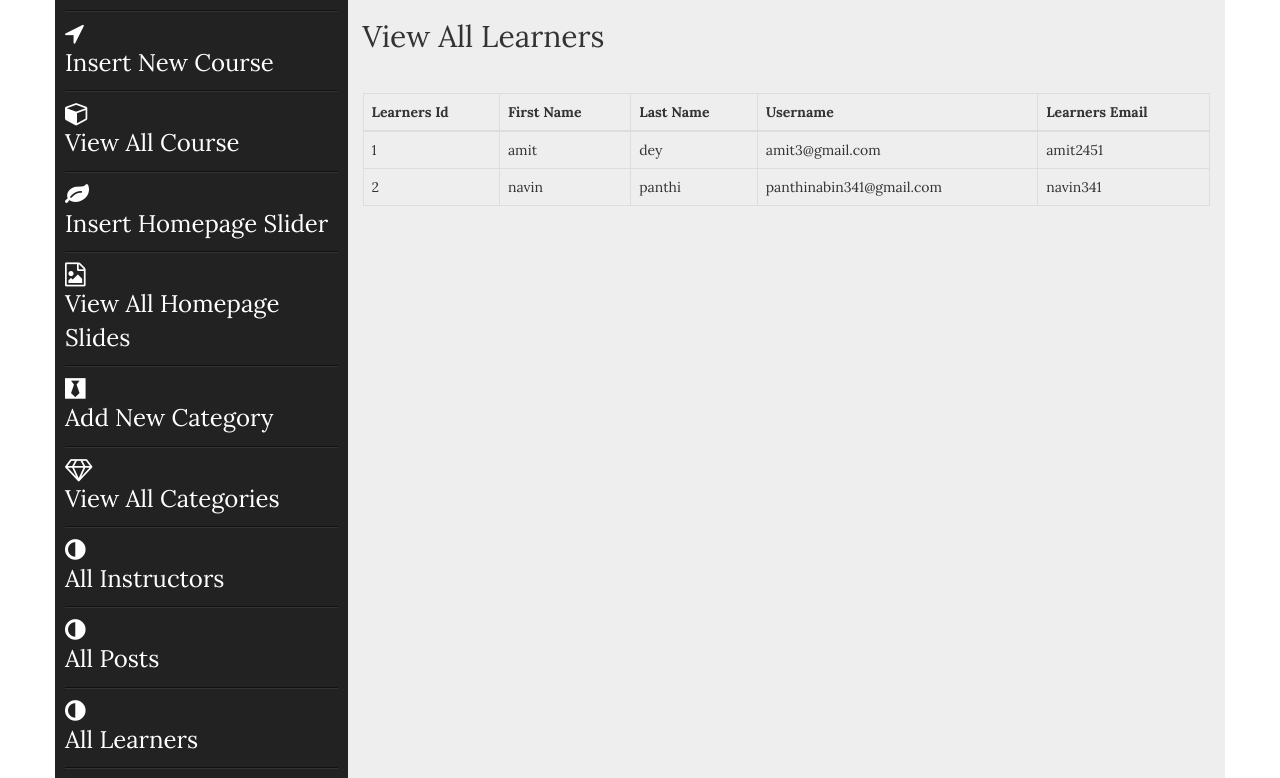
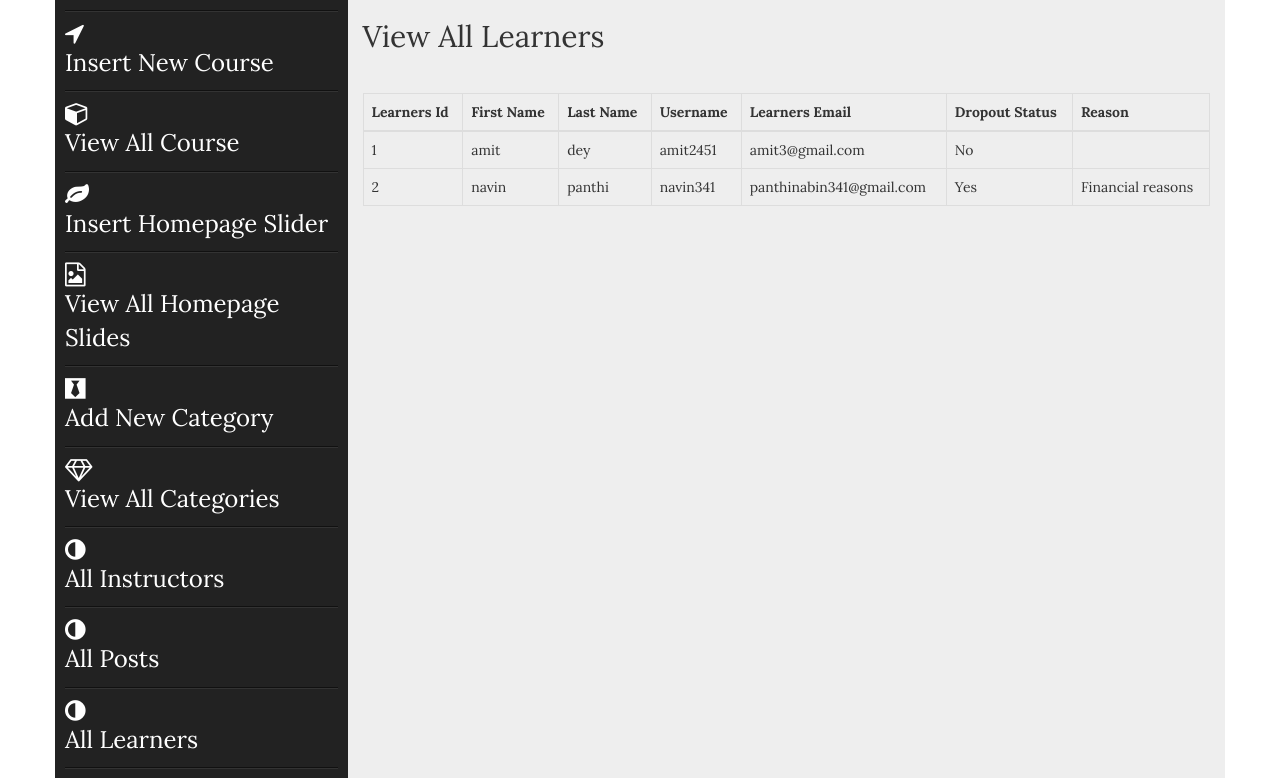
Before and after one commit to NavinPanthi/cloudweb, a PHP site: page /webcloud/admin/all_learners.php in a window 1280 px wide. Shown: the part 151-929 px from the top of the page. Run offline with PHP 8.4, Linux system fonts and the light colour scheme; the visitor is signed in with stand-in values (Sample User, id 1); data comes from the database, SQL or seed files in the repository; some libraries are stand-ins or nearby versions.

Commit message:
Add all_learners

```diff
--- a/admin/all_learners.php
+++ b/admin/all_learners.php
@@ -1,5 +1,4 @@
 <?php include("includes/header.php");?>
-
 
 <section class="admin_area">
     <div class="container">
@@ -16,25 +15,31 @@
                             <th>Last Name</th>
                             <th>Username</th>
                             <th>Learners Email</th>
+                            <th>Dropout Status</th>
+                            <th>Reason</th>
                           </tr>
                         </thead>
                         <tbody>
                         <?php
-                        $user = "select * from learners";
-                        $run_user = mysqli_query($con,$user);
+                        $user = "SELECT * FROM learners";
+                        $run_user = mysqli_query($con, $user);
                         while($user_row = mysqli_fetch_array($run_user)):
-                        $user_id = $user_row ['luser_id'];
-                        $fname = $user_row ['luser_fname'];
-                        $lname = $user_row ['luser_lname'];
-                        $uemail = $user_row ['luser_email'];
-                        $uname = $user_row ['luser_name'];
+                            $user_id = $user_row['luser_id'];
+                            $fname = $user_row['luser_fname'];
+                            $lname = $user_row['luser_lname'];
+                            $uemail = $user_row['luser_email'];
+                            $uname = $user_row['luser_name'];
+                            $dropout_status = $user_row['is_dropout'];
+                            $reason = $user_row['reason'];
                         ?>
                           <tr>
                             <td><?php echo $user_id;?></td>
                             <td><?php echo $fname;?></td>
                             <td><?php echo $lname;?></td>
+                            <td><?php echo $uname;?></td>
                             <td><?php echo $uemail;?></td>
-                            <td><?php echo $uname;?></td>
+                            <td><?php echo ($dropout_status == 1) ? 'Yes' : 'No';?></td>
+                            <td><?php echo ($dropout_status == 1) ? $reason : '';?></td>
                           </tr>
                         <?php endwhile;?>
                         </tbody>
@@ -45,5 +50,4 @@
     </div>
 </section>
 
-
 <?php include("includes/footer.php");?>
```
